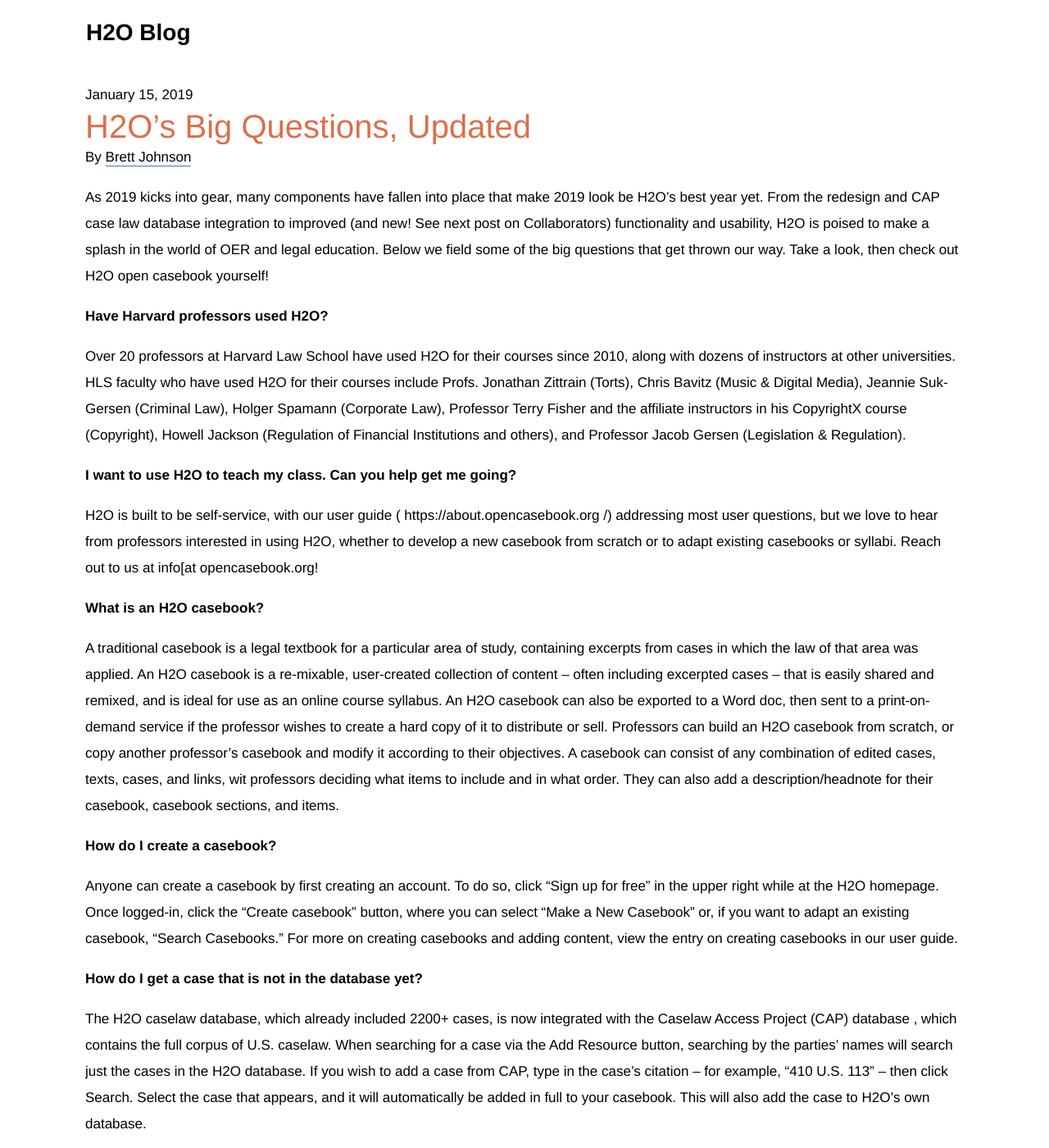
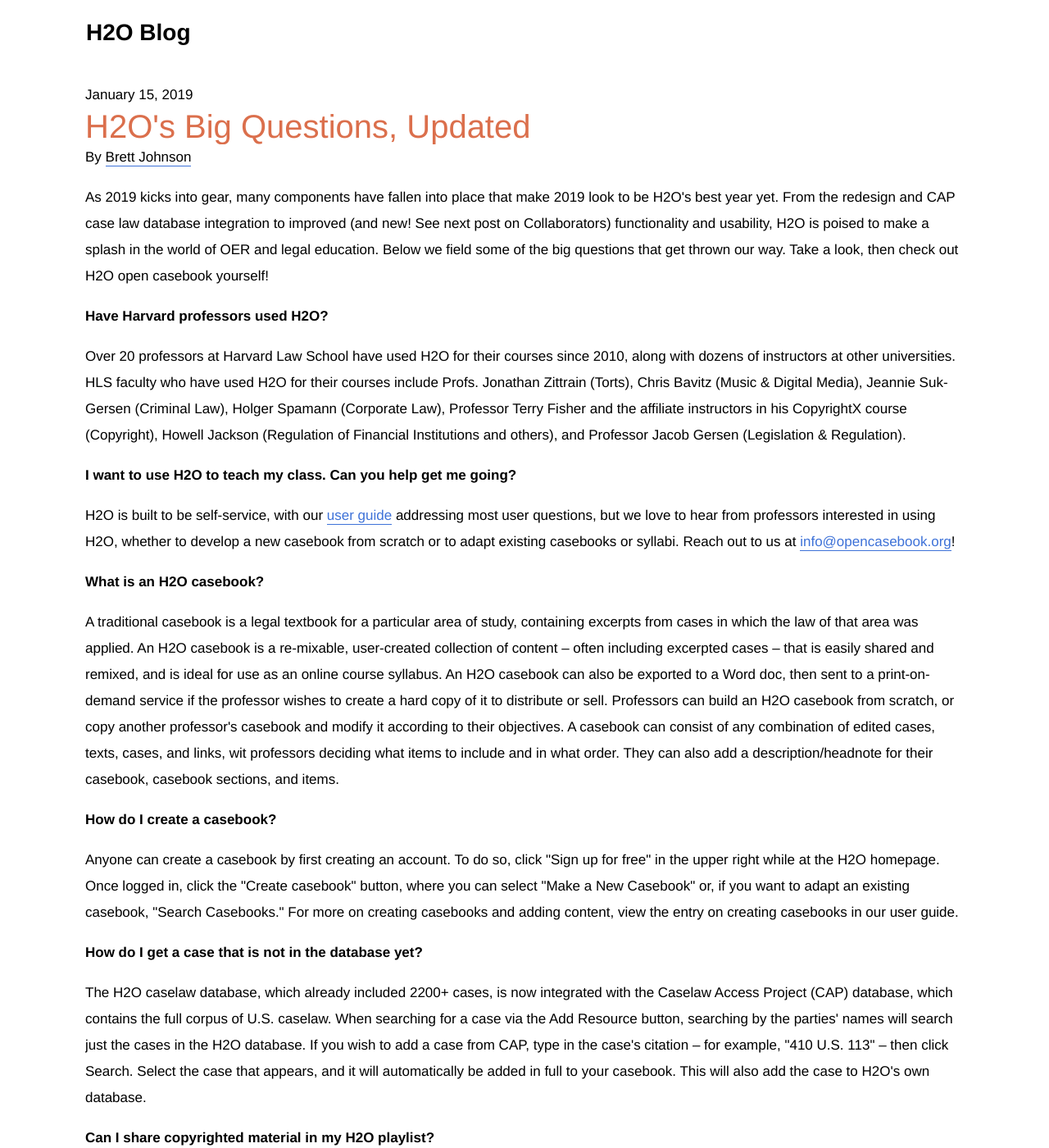
Before and after one commit to harvard-lil/h2o-static, a Jekyll site: the page built from app/_posts/2019-01-15-H2Os-Big-Questions-Updated.md, in a window 1280 px wide and 1400 px high. Shown: the whole window at 82% size. Built offline with Jekyll 4.4.1, drawn with Linux system fonts in a browser that asks for light colours; some of the changed text lies outside the part shown.

Commit message:
Various corrections, host two files locally

```diff
--- a/app/_posts/2019-01-15-H2Os-Big-Questions-Updated.md
+++ b/app/_posts/2019-01-15-H2Os-Big-Questions-Updated.md
@@ -1,48 +1,47 @@
 ---
 layout: post
-title: "H2O’s Big Questions, Updated"
+title: "H2O's Big Questions, Updated"
 author: brett-johnson
 date: 2019-01-15 16:00:43+00:00
-
 ---
 
-As 2019 kicks into gear, many components have fallen into place that make 2019 look be H2O’s best year yet. From the redesign and CAP case law database integration to improved (and new! See next post on Collaborators) functionality and usability, H2O is poised to make a splash in the world of OER and legal education. Below we field some of the big questions that get thrown our way. Take a look, then check out H2O open casebook yourself!
+As 2019 kicks into gear, many components have fallen into place that make 2019 look to be H2O's best year yet. From the redesign and CAP case law database integration to improved (and new! See next post on Collaborators) functionality and usability, H2O is poised to make a splash in the world of OER and legal education. Below we field some of the big questions that get thrown our way. Take a look, then check out H2O open casebook yourself!
 
-**Have Harvard professors used H2O?**
+### Have Harvard professors used H2O?
 
 Over 20 professors at Harvard Law School have used H2O for their courses since 2010, along with dozens of instructors at other universities. HLS faculty who have used H2O for their courses include Profs. Jonathan Zittrain (Torts), Chris Bavitz (Music & Digital Media), Jeannie Suk-Gersen (Criminal Law), Holger Spamann (Corporate Law), Professor Terry Fisher and the affiliate instructors in his CopyrightX course (Copyright), Howell Jackson (Regulation of Financial Institutions and others), and Professor Jacob Gersen (Legislation & Regulation).
 
-**I want to use H2O to teach my class. Can you help get me going?**
+### I want to use H2O to teach my class. Can you help get me going?
 
-H2O is built to be self-service, with our user guide ( https://about.opencasebook.org /) addressing most user questions, but we love to hear from professors interested in using H2O, whether to develop a new casebook from scratch or to adapt existing casebooks or syllabi. Reach out to us at info[at opencasebook.org!
+H2O is built to be self-service, with our [user guide](https://about.opencasebook.org/) addressing most user questions, but we love to hear from professors interested in using H2O, whether to develop a new casebook from scratch or to adapt existing casebooks or syllabi. Reach out to us at [info@opencasebook.org](mailto:info@opencasebook.org)!
 
-**What is an H2O casebook?**
+### What is an H2O casebook?
 
 A traditional casebook is a legal textbook for a particular area of study, containing excerpts from cases in which the law of that area was applied. An H2O casebook is a re-mixable, user-created collection of content – often including excerpted cases – that is easily shared and remixed, and is ideal for use as an online course syllabus. An H2O casebook can also be exported to a Word doc, then sent to a print-on-demand service if the professor wishes to create a hard copy of it to distribute or sell.
-Professors can build an H2O casebook from scratch, or copy another professor’s casebook and modify it according to their objectives. A casebook can consist of any combination of edited cases, texts, cases, and links, wit professors deciding what items to include and in what order. They can also add a description/headnote for their casebook, casebook sections, and items.
+Professors can build an H2O casebook from scratch, or copy another professor's casebook and modify it according to their objectives. A casebook can consist of any combination of edited cases, texts, cases, and links, wit professors deciding what items to include and in what order. They can also add a description/headnote for their casebook, casebook sections, and items.
 
-**How do I create a casebook?**
+### How do I create a casebook?
 
-Anyone can create a casebook by first creating an account. To do so, click “Sign up for free” in the upper right while at the H2O homepage. Once logged-in, click the “Create casebook” button, where you can select “Make a New Casebook” or, if you want to adapt an existing casebook, “Search Casebooks.” For more on creating casebooks and adding content, view the entry on creating casebooks in our user guide.
+Anyone can create a casebook by first creating an account. To do so, click "Sign up for free" in the upper right while at the H2O homepage. Once logged in, click the "Create casebook" button, where you can select "Make a New Casebook" or, if you want to adapt an existing casebook, "Search Casebooks." For more on creating casebooks and adding content, view the entry on creating casebooks in our user guide.
 
-**How do I get a case that is not in the database yet?**
+### How do I get a case that is not in the database yet?
 
-The H2O caselaw database, which already included 2200+ cases, is now integrated with the Caselaw Access Project (CAP) database , which contains the full corpus of U.S. caselaw.
-When searching for a case via the Add Resource button, searching by the parties’ names will search just the cases in the H2O database. If you wish to add a case from CAP, type in the case’s citation – for example, “410 U.S. 113” – then click Search. Select the case that appears, and it will automatically be added in full to your casebook. This will also add the case to H2O’s own database.
+The H2O caselaw database, which already included 2200+ cases, is now integrated with the Caselaw Access Project (CAP) database, which contains the full corpus of U.S. caselaw.
+When searching for a case via the Add Resource button, searching by the parties' names will search just the cases in the H2O database. If you wish to add a case from CAP, type in the case's citation – for example, "410 U.S. 113" – then click Search. Select the case that appears, and it will automatically be added in full to your casebook. This will also add the case to H2O's own database.
 
-**Can I share copyrighted material in my H2O playlist?**
+### Can I share copyrighted material in my H2O playlist?
 
 Yes, though it must be linked to on the web, rather than uploaded directly to H2O. As content in H2O is shared under a Creative Commons 3.0 license, copyrighted material that is not compatible with that must be either directly linked to, or, when excerpted, linked to behind a firewall with access available only to those who have permission to view it.
 
-**How do I export/print a casebook or item?**
+### How do I export/print a casebook or item?
 
 To print an entire casebook, or a single item (such as an edited case or text), click the export button in the upper-right side of the screen while viewing what you wish to export or print. If there are annotations on the item, a dialogue box will appear asking whether or not you wish to include annotations. After selecting one of these, your browser will download a Word document that includes what you wished exported, which can then be printed.
 
-**What are you working on now?**
+### What are you working on now?
 
-We’re working to improve the speed and responsiveness of annotations, as well as exploring easy ways for instructors to import their syllabus or course outline directly to an H2O casebook.
-We’ve also released a “Collaborators” feature that allow admins to designate more than one user the ability to edit a single casebook. Shoot us an email at info[at opencasebook.org to request this for your team!
+We're working to improve the speed and responsiveness of annotations, as well as exploring easy ways for instructors to import their syllabus or course outline directly to an H2O casebook.
+We've also released a "Collaborators" feature that allow admins to designate more than one user the ability to edit a single casebook. Shoot us an email at [info@opencasebook.org](mailto:info@opencasebook.org) to request this for your team!
 
-**Who has supported H2O?**
+### Who has supported H2O?
 
 H2O is a project of the Library Innovation Lab at the Harvard Law School, and has received generous support over the years from from the Harvard Library Lab, the Harvard Initiative for Learning and Teaching, Fastcase, and the Berkman-Klein Center for Internet and Society.
```
Also changed, not shown: app/_posts/2018-10-12-casebooks-on-amazon-created-on-h2o.md (+3 -4 lines), app/_posts/2018-10-25-OER-Materials-Beneficial-to-Students-Per-New-Study.md (+2 -3 lines), app/_posts/2018-11-07-Entire-Caselaw-Access-Project-CAP-Database-Accessible-via-H2O.md (+5 -6 lines), app/_posts/2019-01-15-NEW-Add-Collaborators-to-your-Casebook.md (+4 -5 lines), app/_posts/2019-02-15-H2O-annotations-Reborn.md (+2 -3 lines), app/assets/images/coverage-201811.jpg (added), app/assets/images/elision.gif (added).
